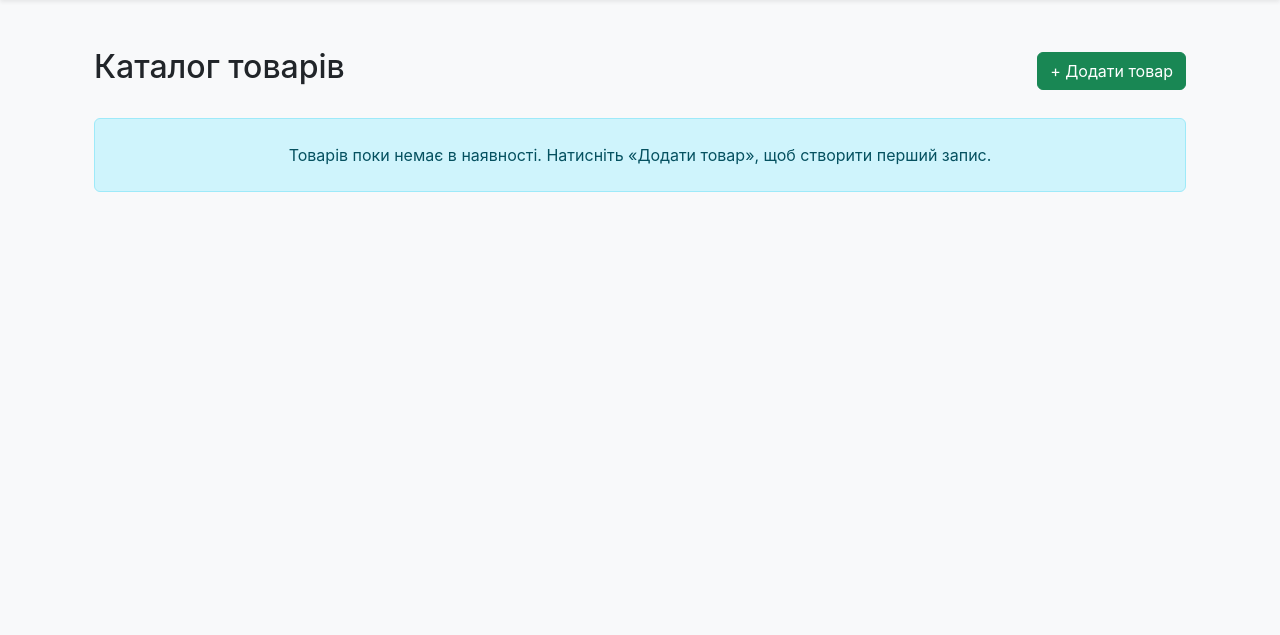
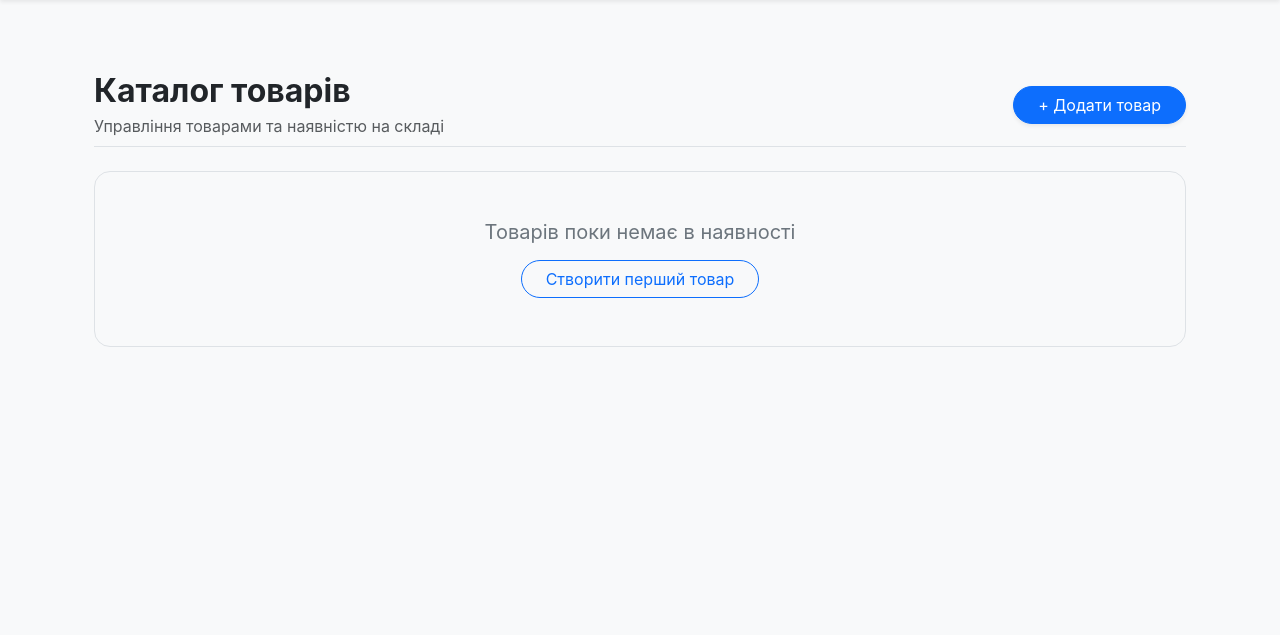
Before and after one commit to Laf0s/flask-app-lab, a Flask app: page /products/ in a window 1280 px wide. Shown: the part 56-691 px from the top of the page. Run offline with Flask 3, Linux system fonts and the light colour scheme; data that the repository does not hold is empty.

Commit message:
fix(products): fix image handling during update and polish UI templates

```diff
--- a/app/products/repository.py
+++ b/app/products/repository.py
@@ -33,13 +33,14 @@ def get_product_by_id(product_id: int):
 
 
 def save_uploaded_image(image_file):
-    if not image_file or not image_file.filename:
+    if not image_file or not hasattr(image_file, "filename") or not image_file.filename:
         return None
-    ext = os.path.splitext(image_file.filename)[1].lower()
-    unique_filename = f"{uuid.uuid4().hex}{ext}"
 
     upload_folder = os.path.join(current_app.root_path, "static", "uploads")
     os.makedirs(upload_folder, exist_ok=True)
+
+    ext = os.path.splitext(image_file.filename)[1].lower()
+    unique_filename = f"{uuid.uuid4().hex}{ext}"
 
     file_path = os.path.join(upload_folder, unique_filename)
     image_file.save(file_path)
@@ -73,9 +74,11 @@ def update_product(product_id: int, data, image_file=None):
         return False
 
     image_rel_path = existing.get("image")
-    new_image = save_uploaded_image(image_file)
-    if new_image:
-        image_rel_path = new_image
+
+    if image_file and hasattr(image_file, "filename") and image_file.filename:
+        new_image = save_uploaded_image(image_file)
+        if new_image:
+            image_rel_path = new_image
 
     db.update({
         "name": data["name"],
--- a/app/products/templates/products/products.html
+++ b/app/products/templates/products/products.html
@@ -1,40 +1,86 @@
 {% extends "base.html" %}
 
 {% block content %}
-<div class="container py-4">
-    <div class="d-flex justify-content-between align-items-center mb-4">
-        <h2>Каталог товарів</h2>
-        <a href="{{ url_for('products.add_product_view') }}" class="btn btn-success">+ Додати товар</a>
+<div class="container py-5">
+    <div class="d-flex flex-wrap justify-content-between align-items-center mb-4 pb-2 border-bottom">
+        <div>
+            <h2 class="fw-bold mb-1">Каталог товарів</h2>
+            <p class="text-muted mb-0">Управління товарами та наявністю на складі</p>
+        </div>
+        <a href="{{ url_for('products.add_product_view') }}" class="btn btn-primary rounded-pill px-4 shadow-sm">
+            + Додати товар
+        </a>
     </div>
 
     {% if not products %}
-        <div class="alert alert-info text-center py-4">
-            Товарів поки немає в наявності. Натисніть «Додати товар», щоб створити перший запис.
+        <div class="text-center py-5 bg-light rounded-4 border">
+            <h5 class="text-secondary fw-normal mb-3">Товарів поки немає в наявності</h5>
+            <a href="{{ url_for('products.add_product_view') }}" class="btn btn-outline-primary rounded-pill px-4">
+                Створити перший товар
+            </a>
         </div>
     {% else %}
-        <div class="row row-cols-1 row-cols-md-3 g-4">
+        {% set categories = {
+            'electronics': 'Електроніка',
+            'computers': 'Комп’ютери та ноутбуки',
+            'peripherals': 'Периферія та аксесуари',
+            'books': 'Книги'
+        } %}
+
+        <div class="row row-cols-1 row-cols-md-2 row-cols-lg-3 g-4">
             {% for item in products %}
             <div class="col">
-                <div class="card h-100 shadow-sm">
-                    {% if item.image %}
-                        <img src="{{ url_for('static', filename=item.image) }}" class="card-img-top" alt="{{ item.name }}" style="height: 200px; object-fit: cover;">
-                    {% else %}
-                        <div class="bg-light d-flex align-items-center justify-content-center text-muted" style="height: 200px;">
-                            <span>Без фото</span>
+                <div class="card h-100 border-0 shadow-sm rounded-4 overflow-hidden d-flex flex-column">
+                    <div class="bg-light d-flex align-items-center justify-content-center" style="height: 230px; position: relative;">
+                        {% if item.image %}
+                            <img src="{{ url_for('static', filename=item.image) }}"
+                                 class="w-100 h-100"
+                                 alt="{{ item.name }}"
+                                 style="object-fit: contain; padding: 12px;">
+                        {% else %}
+                            <div class="text-center text-muted">
+                                <span class="d-block mb-1 fs-3">📦</span>
+                                <span class="small">Без фото</span>
+                            </div>
+                        {% endif %}
+                        <span class="badge bg-white text-dark shadow-sm position-absolute top-0 end-0 m-3 px-3 py-2 rounded-pill small">
+                            {{ categories.get(item.category, item.category) }}
+                        </span>
+                    </div>
+
+                    <div class="card-body p-4 d-flex flex-column">
+                        <h5 class="card-title fw-bold text-dark mb-2 text-truncate" title="{{ item.name }}">
+                            {{ item.name }}
+                        </h5>
+                        <p class="text-muted small mb-3">
+                            В наявності:
+                            <span class="fw-semibold {% if item.quantity > 0 %}text-success{% else %}text-danger{% endif %}">
+                                {{ item.quantity }} шт.
+                            </span>
+                        </p>
+
+                        <div class="mt-auto pt-2 d-flex align-items-baseline justify-content-between">
+                            <span class="text-muted small">Ціна:</span>
+                            <span class="fs-4 fw-bold text-primary">{{ "%.2f"|format(item.price) }} $</span>
                         </div>
-                    {% endif %}
-                    <div class="card-body d-flex flex-column">
-                        <h5 class="card-title">{{ item.name }}</h5>
-                        <p class="card-text text-muted small mb-1">Категорія: {{ item.category }}</p>
-                        <p class="card-text text-muted small mb-2">Кількість: {{ item.quantity }} шт.</p>
-                        <h6 class="text-primary mt-auto">{{ "%.2f"|format(item.price) }} $</h6>
                     </div>
-                    <div class="card-footer bg-white border-top-0 d-flex justify-content-between">
-                        <a href="{{ url_for('products.detail_product', product_id=item.id) }}" class="btn btn-sm btn-outline-primary">Детальніше</a>
-                        <div class="d-flex gap-1">
-                            <a href="{{ url_for('products.edit_product_view', product_id=item.id) }}" class="btn btn-sm btn-outline-secondary">Редагувати</a>
-                            <form action="{{ url_for('products.delete_product_view', product_id=item.id) }}" method="POST" onsubmit="return confirm('Видалити цей товар?');">
-                                <button type="submit" class="btn btn-sm btn-outline-danger">Видалити</button>
+
+                    <div class="card-footer bg-light border-0 p-3 pt-0">
+                        <div class="d-flex gap-2">
+                            <a href="{{ url_for('products.detail_product', product_id=item.id) }}"
+                               class="btn btn-outline-primary btn-sm rounded-pill flex-grow-1">
+                                Детальніше
+                            </a>
+                            <a href="{{ url_for('products.edit_product_view', product_id=item.id) }}"
+                               class="btn btn-outline-secondary btn-sm rounded-pill px-3">
+                                Редагувати
+                            </a>
+                            <form action="{{ url_for('products.delete_product_view', product_id=item.id) }}"
+                                  method="POST"
+                                  onsubmit="return confirm('Ви дійсно бажаєте видалити цей товар?');">
+                                <button type="submit" class="btn btn-outline-danger btn-sm rounded-pill px-3">
+                                    Видалити
+                                </button>
                             </form>
                         </div>
                     </div>
```
